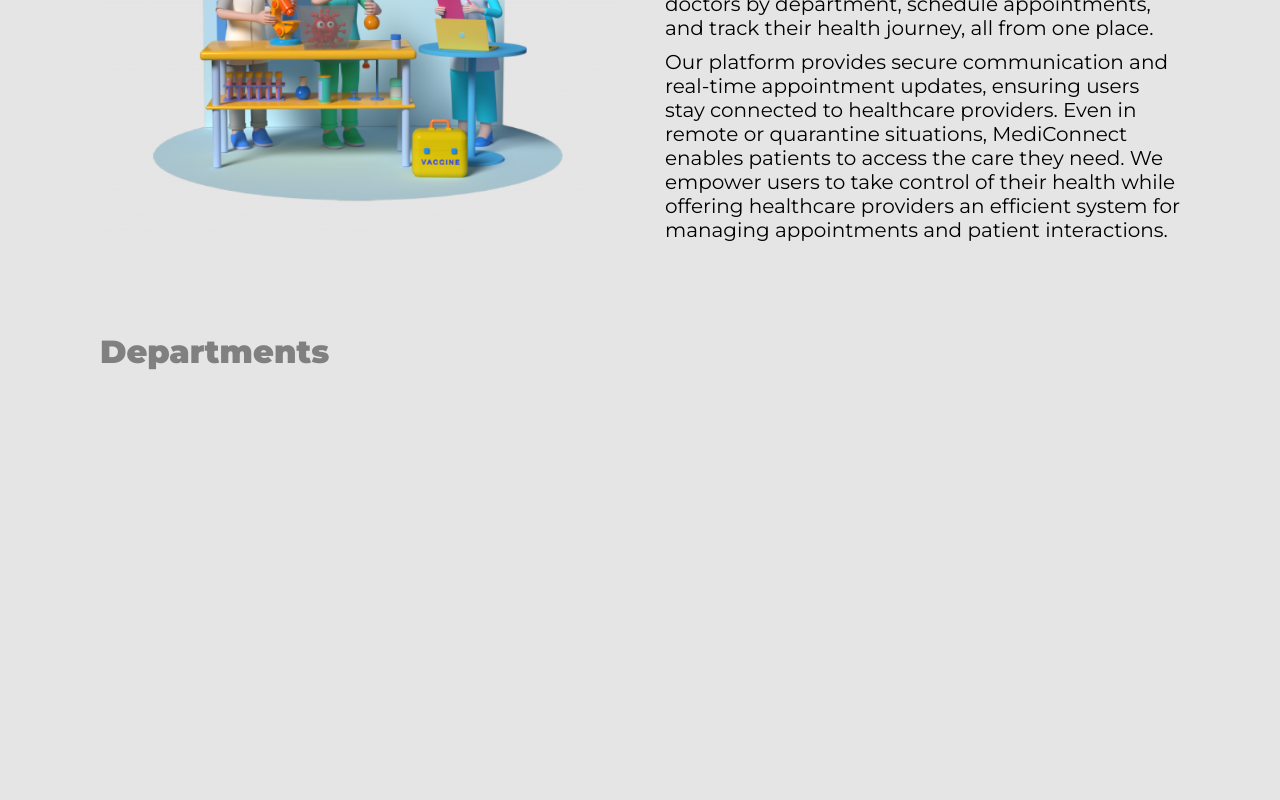
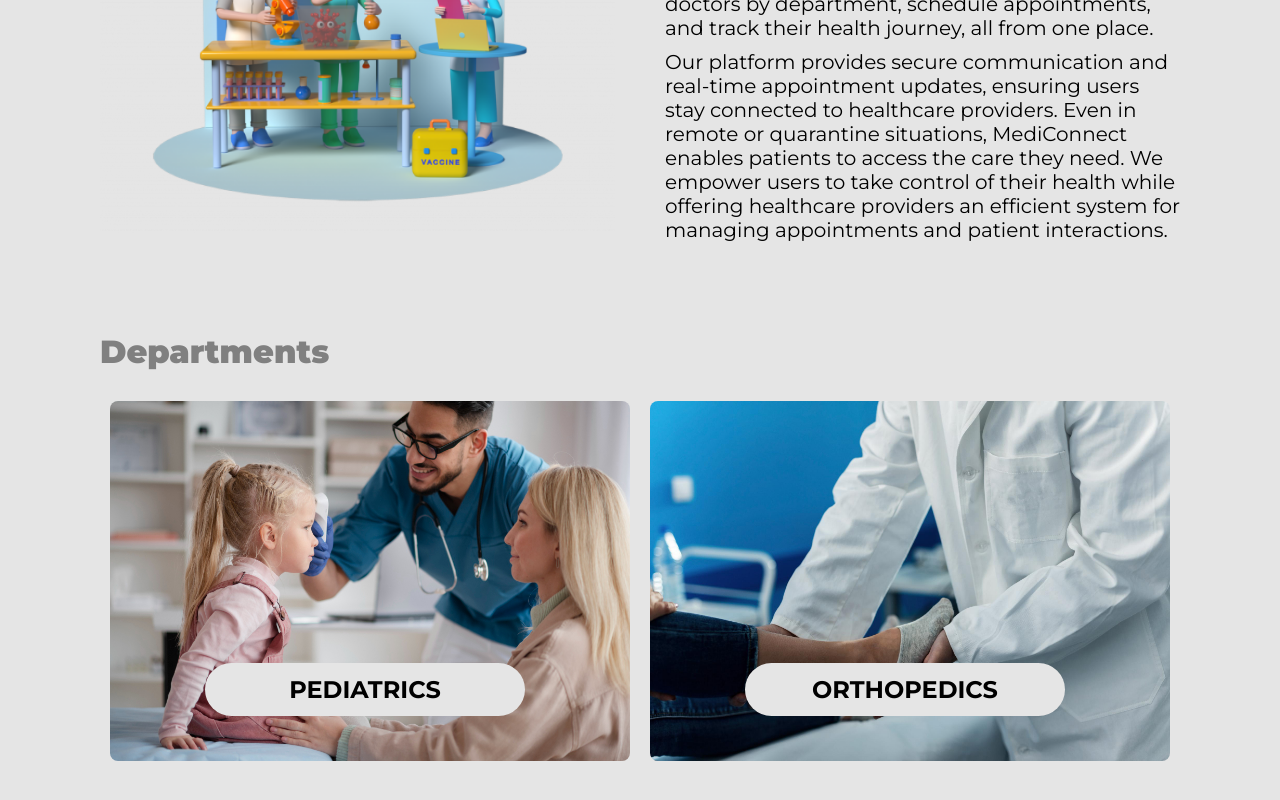
Before and after one commit to gangakailas/Medi, a React (Vite) app in the folder frontend/: page / in a window 1280 px wide. Shown: the part 1118-1918 px from the top of the page. Before the commit the page ends 1569 px from the top, so only its background shows below. Built offline with nearby package versions, Linux system fonts and the light colour scheme.

Commit message:
departments visual on homepage done

```diff
--- a/frontend/src/components/Departments.jsx
+++ b/frontend/src/components/Departments.jsx
@@ -1,12 +1,85 @@
 import React from 'react'
-
+import Carousel from 'react-multi-carousel';
+import 'react-multi-carousel/lib/styles.css';
 
 const Departments = () => {
-  return (
-    <div className='container departments'>
-        <h2>Departments</h2>
+    const departmentsArray = [
+        {
+          name: "Pediatrics",
+          imageUrl: "/departments/pedia.jpg",
+        },
+        {
+          name: "Orthopedics",
+          imageUrl: "/departments/ortho.jpg",
+        },
+        {
+          name: "Cardiology",
+          imageUrl: "/departments/cardio.jpg",
+        },
+        {
+          name: "Neurology",
+          imageUrl: "/departments/neuro.jpg",
+        },
+        {
+          name: "Oncology",
+          imageUrl: "/departments/onco.jpg",
+        },
+        {
+          name: "Radiology",
+          imageUrl: "/departments/radio.jpg",
+        },
+        {
+          name: "Physical Therapy",
+          imageUrl: "/departments/therapy.jpg",
+        },
+        {
+          name: "Dermatology",
+          imageUrl: "/departments/derma.jpg",
+        },
+        {
+          name: "ENT",
+          imageUrl: "/departments/ent.jpg",
+        },
+    ];
 
-    </div>
+    const responsive = {
+        extraLarge: {
+            breakpoint: { max: 3000, min: 1324 },
+            items: 4,
+            slidesToSlide: 1, // optional, default to 1.
+        },
+        large: {
+            breakpoint: { max: 1324, min: 1005 },
+            items: 3,
+            slidesToSlide: 1, // optional, default to 1.
+        },
+        medium: {
+            breakpoint: { max: 1005, min: 700 },
+            items: 2,
+            slidesToSlide: 1, // optional, default to 1.
+        },
+        small: {
+            breakpoint: { max: 700, min: 0 },
+            items: 1,
+            slidesToSlide: 1, // optional, default to 1.
+        },
+    };
+    return (
+        <div className='container departments'>
+            <h2>Departments</h2>
+            <Carousel responsive={responsive} removeArrowOnDeviceType={["medium", "small"]}>
+                {
+                    departmentsArray.map((depart, index)=>{
+                        return(
+                            <div className="card" key={index}>
+                                <div className="depart-name">{depart.name}</div>
+                                <img src={depart.imageUrl} alt={depart.name} />
+                            </div>
+                        )
+                    })
+                }
+            </Carousel>
+        </div>
   )
 }
 
```
